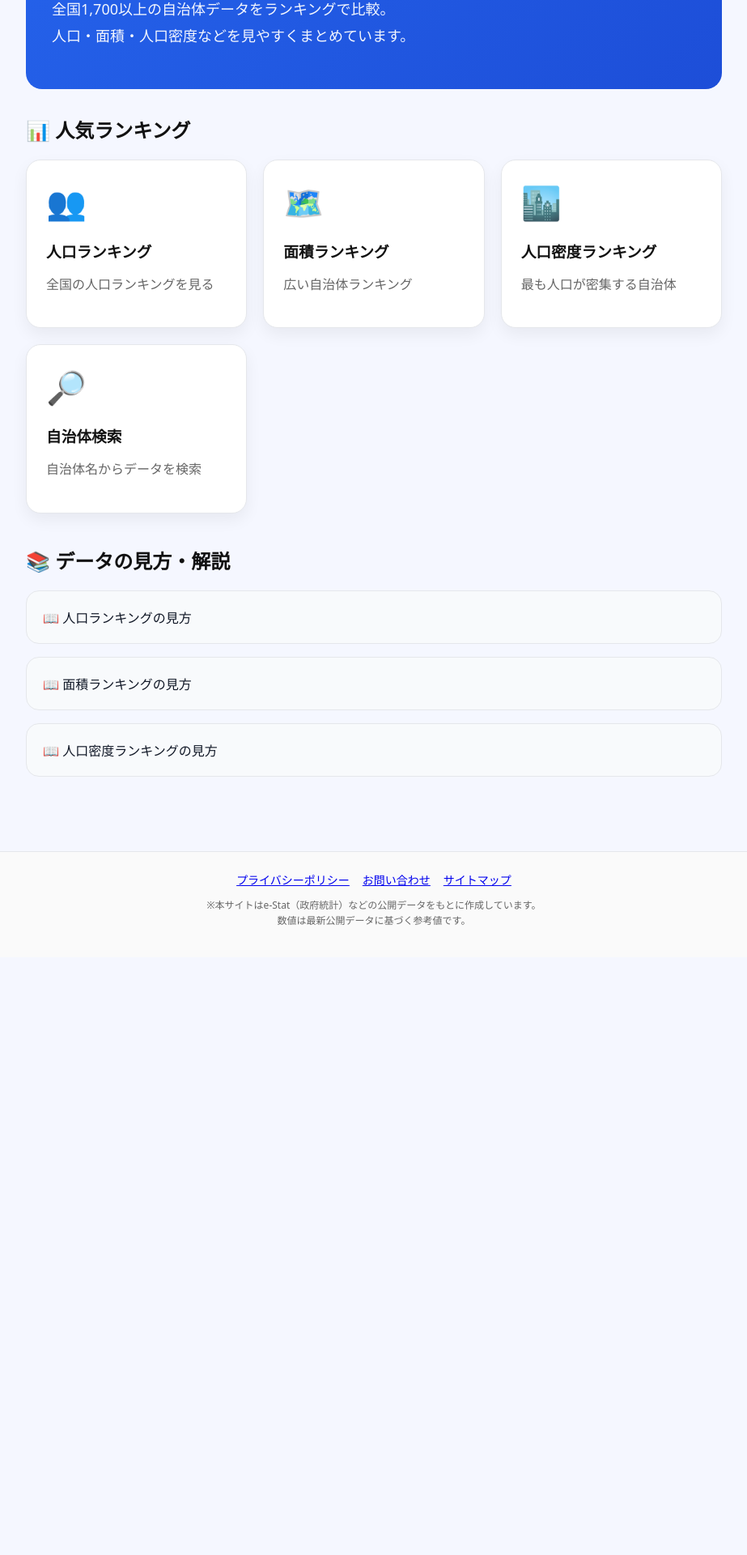
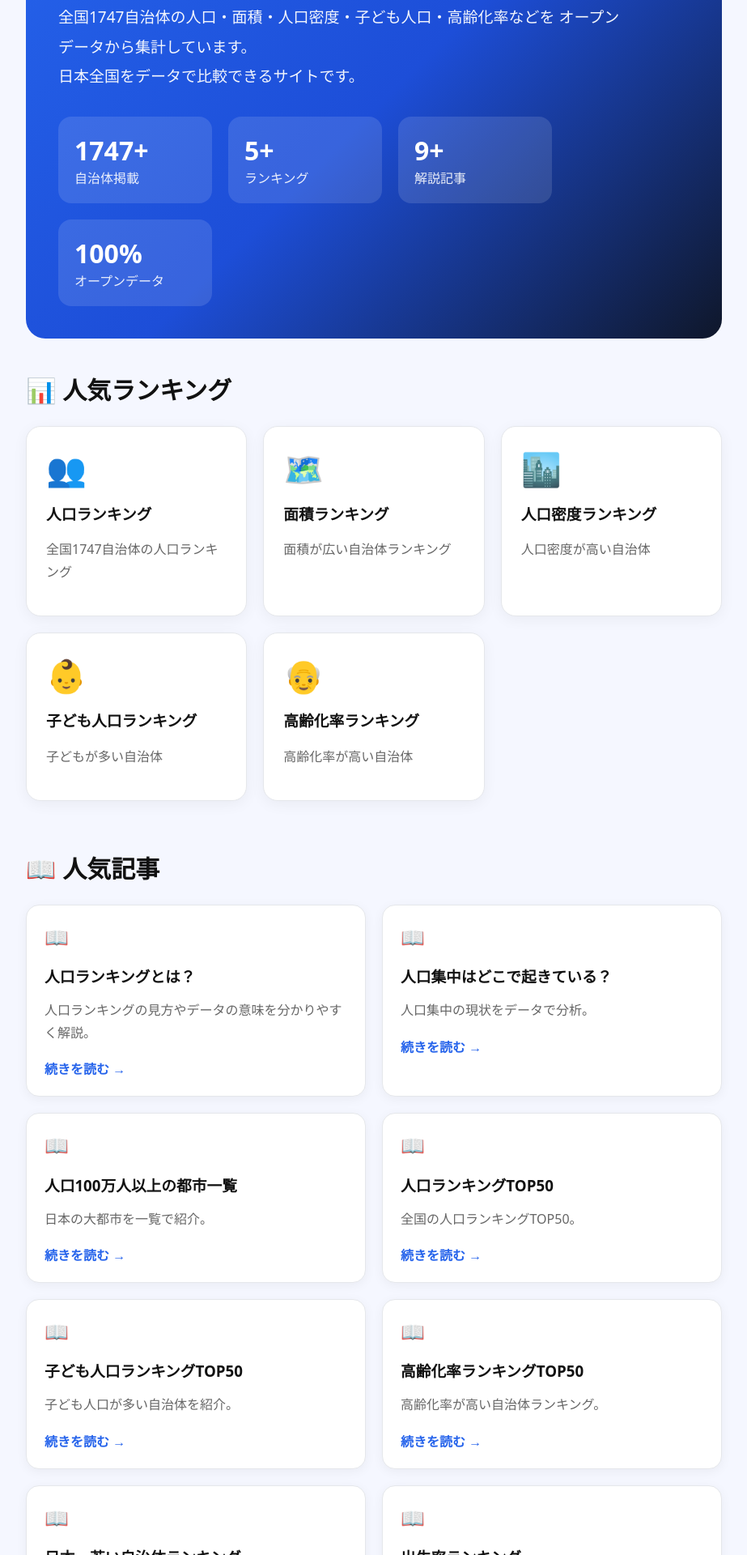
Before and after one commit to OW-beep/japan-data-site, a Next.js app: page / in a window 1280 px wide. Shown: the part 254-2174 px from the top of the page at 81% size, without its empty margins (178-1101 px from the left). Before the commit the page ends 1436 px from the top, so only its background shows below. Built offline with nearby package versions, Linux system fonts and the light colour scheme.

Commit message:
update data

```diff
--- a/app/page.tsx
+++ b/app/page.tsx
@@ -1,28 +1,30 @@
 import Link from "next/link";
 
-export default function Page() {
+export default function Home() {
   return (
     <main
       style={{
-        maxWidth: 1000,
+        maxWidth: 1200,
         margin: "0 auto",
-        padding: "32px 20px",
+        padding: "32px 20px 80px",
       }}
     >
       {/* Hero */}
       <section
         style={{
-          background: "linear-gradient(135deg,#2563eb,#1d4ed8)",
-          color: "white",
-          borderRadius: 20,
-          padding: 32,
-          marginBottom: 32,
+          background:
+            "linear-gradient(135deg,#2563eb,#1d4ed8,#0f172a)",
+          color: "#fff",
+          borderRadius: 24,
+          padding: 40,
+          marginBottom: 40,
         }}
       >
         <h1
           style={{
-            fontSize: 40,
-            marginBottom: 16,
+            fontSize: 42,
+            marginBottom: 20,
+            lineHeight: 1.3,
           }}
         >
           🇯🇵 日本自治体データランキング
@@ -30,86 +32,309 @@ export default function Page() {
 
         <p
           style={{
-            fontSize: 18,
-            lineHeight: 1.8,
+            fontSize: 19,
+            lineHeight: 1.9,
             opacity: 0.95,
+            maxWidth: 700,
           }}
         >
-          全国1,700以上の自治体データをランキングで比較。
+          全国1747自治体の人口・面積・人口密度・子ども人口・高齢化率などを
+          オープンデータから集計しています。
           <br />
-          人口・面積・人口密度などを見やすくまとめています。
+          日本全国をデータで比較できるサイトです。
         </p>
+
+        <div
+          style={{
+            display: "flex",
+            gap: 20,
+            flexWrap: "wrap",
+            marginTop: 32,
+          }}
+        >
+          <Stat number="1747+" label="自治体掲載" />
+          <Stat number="5+" label="ランキング" />
+          <Stat number="9+" label="解説記事" />
+          <Stat number="100%" label="オープンデータ" />
+        </div>
       </section>
 
-      {/* ランキング */}
-      <h2 style={{ marginBottom: 20 }}>
+      {/* 人気ランキング */}
+
+      <h2
+        style={{
+          fontSize: 30,
+          marginBottom: 24,
+        }}
+      >
         📊 人気ランキング
       </h2>
 
       <div
         style={{
           display: "grid",
-          gridTemplateColumns: "repeat(auto-fit,minmax(260px,1fr))",
+          gridTemplateColumns:
+            "repeat(auto-fit,minmax(260px,1fr))",
           gap: 20,
-          marginBottom: 40,
+          marginBottom: 60,
         }}
       >
         <Card
           href="/ranking/population"
           emoji="👥"
           title="人口ランキング"
-          desc="全国の人口ランキングを見る"
+          desc="全国1747自治体の人口ランキング"
         />
 
         <Card
           href="/ranking/area"
           emoji="🗺️"
           title="面積ランキング"
-          desc="広い自治体ランキング"
+          desc="面積が広い自治体ランキング"
         />
 
         <Card
           href="/ranking/density"
           emoji="🏙️"
           title="人口密度ランキング"
-          desc="最も人口が密集する自治体"
+          desc="人口密度が高い自治体"
         />
 
         <Card
-          href="/search"
-          emoji="🔎"
-          title="自治体検索"
-          desc="自治体名からデータを検索"
+          href="/ranking/child"
+          emoji="👶"
+          title="子ども人口ランキング"
+          desc="子どもが多い自治体"
+        />
+
+        <Card
+          href="/ranking/aging"
+          emoji="👴"
+          title="高齢化率ランキング"
+          desc="高齢化率が高い自治体"
         />
       </div>
 
-      {/* 記事 */}
-      <h2 style={{ marginBottom: 20 }}>
-        📚 データの見方・解説
+      {/* 人気記事 */}
+
+      <h2
+        style={{
+          fontSize: 30,
+          marginBottom: 24,
+        }}
+      >
+        📖 人気記事
       </h2>
 
       <div
         style={{
           display: "grid",
-          gap: 16,
+          gridTemplateColumns:
+            "repeat(auto-fit,minmax(320px,1fr))",
+          gap: 20,
+          marginBottom: 60,
         }}
       >
-        <Article
-          href="/articles/population"
-          title="人口ランキングの見方"
+        <ArticleCard
+          href="/articles/population-about"
+          title="人口ランキングとは？"
+          desc="人口ランキングの見方やデータの意味を分かりやすく解説。"
         />
 
-        <Article
-          href="/articles/area"
-          title="面積ランキングの見方"
+        <ArticleCard
+          href="/articles/population-concentration"
+          title="人口集中はどこで起きている？"
+          desc="人口集中の現状をデータで分析。"
         />
 
-        <Article
-          href="/articles/density"
-          title="人口密度ランキングの見方"
+        <ArticleCard
+          href="/articles/million-cities"
+          title="人口100万人以上の都市一覧"
+          desc="日本の大都市を一覧で紹介。"
         />
+
+        <ArticleCard
+          href="/articles/population-top50"
+          title="人口ランキングTOP50"
+          desc="全国の人口ランキングTOP50。"
+        />
+
+        <ArticleCard
+          href="/articles/child-top50"
+          title="子ども人口ランキングTOP50"
+          desc="子ども人口が多い自治体を紹介。"
+        />
+
+        <ArticleCard
+          href="/articles/aging-top50"
+          title="高齢化率ランキングTOP50"
+          desc="高齢化率が高い自治体ランキング。"
+        />
+
+        <ArticleCard
+          href="/articles/youngest-municipalities"
+          title="日本一若い自治体ランキング"
+          desc="平均年齢が若い自治体を紹介。"
+        />
+
+        <ArticleCard
+          href="/articles/birth-rate"
+          title="出生率ランキング"
+          desc="出生率の高い自治体を比較。"
+        />
+
+        <ArticleCard
+          href="/articles/decline"
+          title="人口減少ランキング"
+          desc="人口減少が進む自治体を分析。"
+        />
+      </div>      {/* カテゴリ */}
+
+      <h2
+        style={{
+          fontSize: 30,
+          marginBottom: 24,
+        }}
+      >
+        📂 カテゴリ
+      </h2>
+
+      <div
+        style={{
+          display: "flex",
+          flexWrap: "wrap",
+          gap: 16,
+          marginBottom: 60,
+        }}
+      >
+        <CategoryCard href="/ranking/population" text="👥 人口" />
+        <CategoryCard href="/ranking/area" text="🗺️ 面積" />
+        <CategoryCard href="/ranking/density" text="🏙️ 人口密度" />
+        <CategoryCard href="/ranking/child" text="👶 子ども人口" />
+        <CategoryCard href="/ranking/aging" text="👴 高齢化率" />
       </div>
+
+      {/* 検索 */}
+
+      <section
+        style={{
+          background: "#eff6ff",
+          borderRadius: 20,
+          padding: 32,
+          marginBottom: 60,
+        }}
+      >
+        <h2
+          style={{
+            fontSize: 30,
+            marginBottom: 16,
+          }}
+        >
+          🔎 自治体を検索
+        </h2>
+
+        <p
+          style={{
+            color: "#555",
+            lineHeight: 1.8,
+            marginBottom: 24,
+          }}
+        >
+          全国1747自治体を検索できます。
+        </p>
+
+        <Link
+          href="/search"
+          style={{
+            display: "inline-block",
+            background: "#2563eb",
+            color: "#fff",
+            textDecoration: "none",
+            padding: "14px 24px",
+            borderRadius: 12,
+            fontWeight: 700,
+          }}
+        >
+          自治体検索はこちら →
+        </Link>
+      </section>
+
+      {/* オープンデータ */}
+
+      <section
+        style={{
+          borderTop: "1px solid #e5e7eb",
+          paddingTop: 40,
+        }}
+      >
+        <h2
+          style={{
+            fontSize: 28,
+            marginBottom: 20,
+          }}
+        >
+          🌏 当サイトについて
+        </h2>
+
+        <p
+          style={{
+            color: "#555",
+            lineHeight: 1.9,
+          }}
+        >
+          当サイトは国や自治体が公開するオープンデータをもとに、
+          日本全国1747自治体の統計情報をランキング形式で紹介しています。
+        </p>
+
+        <ul
+          style={{
+            marginTop: 20,
+            lineHeight: 2,
+            color: "#444",
+          }}
+        >
+          <li>総務省統計局（e-Stat）</li>
+          <li>国土地理院</li>
+          <li>総務省オープンデータ</li>
+        </ul>
+      </section>
     </main>
+  );
+}
+
+function Stat({
+  number,
+  label,
+}: {
+  number: string;
+  label: string;
+}) {
+  return (
+    <div
+      style={{
+        background: "rgba(255,255,255,.12)",
+        borderRadius: 16,
+        padding: 20,
+        minWidth: 150,
+      }}
+    >
+      <div
+        style={{
+          fontSize: 32,
+          fontWeight: 800,
+        }}
+      >
+        {number}
+      </div>
+
+      <div
+        style={{
+          opacity: .9,
+        }}
+      >
+        {label}
+      </div>
+    </div>
   );
 }
 
@@ -128,29 +353,68 @@ function Card({
     <Link
       href={href}
       style={{
-        display: "block",
-        padding: 24,
-        borderRadius: 18,
-        background: "white",
         textDecoration: "none",
         color: "#111",
-        boxShadow: "0 8px 20px rgba(0,0,0,.06)",
+        background: "#fff",
+        borderRadius: 18,
+        padding: 24,
         border: "1px solid #e5e7eb",
-        transition: ".2s",
+        boxShadow: "0 4px 18px rgba(0,0,0,.05)",
+      }}
+    >
+      <div style={{ fontSize: 40 }}>{emoji}</div>
+
+      <h3 style={{ marginTop: 14 }}>
+        {title}
+      </h3>
+
+      <p
+        style={{
+          color: "#666",
+          lineHeight: 1.7,
+        }}
+      >
+        {desc}
+      </p>
+    </Link>
+  );
+}
+
+function ArticleCard({
+  href,
+  title,
+  desc,
+}: {
+  href: string;
+  title: string;
+  desc: string;
+}) {
+  return (
+    <Link
+      href={href}
+      style={{
+        display: "block",
+        textDecoration: "none",
+        color: "#111",
+        background: "#fff",
+        borderRadius: 16,
+        border: "1px solid #e5e7eb",
+        padding: 22,
+        boxShadow: "0 3px 14px rgba(0,0,0,.05)",
       }}
     >
       <div
         style={{
-          fontSize: 40,
+          fontSize: 24,
           marginBottom: 12,
         }}
       >
-        {emoji}
+        📖
       </div>
 
       <h3
         style={{
-          marginBottom: 8,
+          marginBottom: 10,
         }}
       >
         {title}
@@ -159,36 +423,46 @@ function Card({
       <p
         style={{
           color: "#666",
-          lineHeight: 1.6,
+          lineHeight: 1.7,
         }}
       >
         {desc}
       </p>
+
+      <div
+        style={{
+          marginTop: 18,
+          color: "#2563eb",
+          fontWeight: 700,
+        }}
+      >
+        続きを読む →
+      </div>
     </Link>
   );
 }
 
-function Article({
+function CategoryCard({
   href,
-  title,
+  text,
 }: {
   href: string;
-  title: string;
+  text: string;
 }) {
   return (
     <Link
       href={href}
       style={{
-        display: "block",
-        padding: 20,
-        borderRadius: 16,
-        background: "#f8fafc",
         textDecoration: "none",
-        color: "#111827",
-        border: "1px solid #e5e7eb",
+        color: "#2563eb",
+        border: "2px solid #bfdbfe",
+        background: "#eff6ff",
+        borderRadius: 999,
+        padding: "12px 22px",
+        fontWeight: 700,
       }}
     >
-      📖 {title}
+      {text}
     </Link>
   );
 }
```
